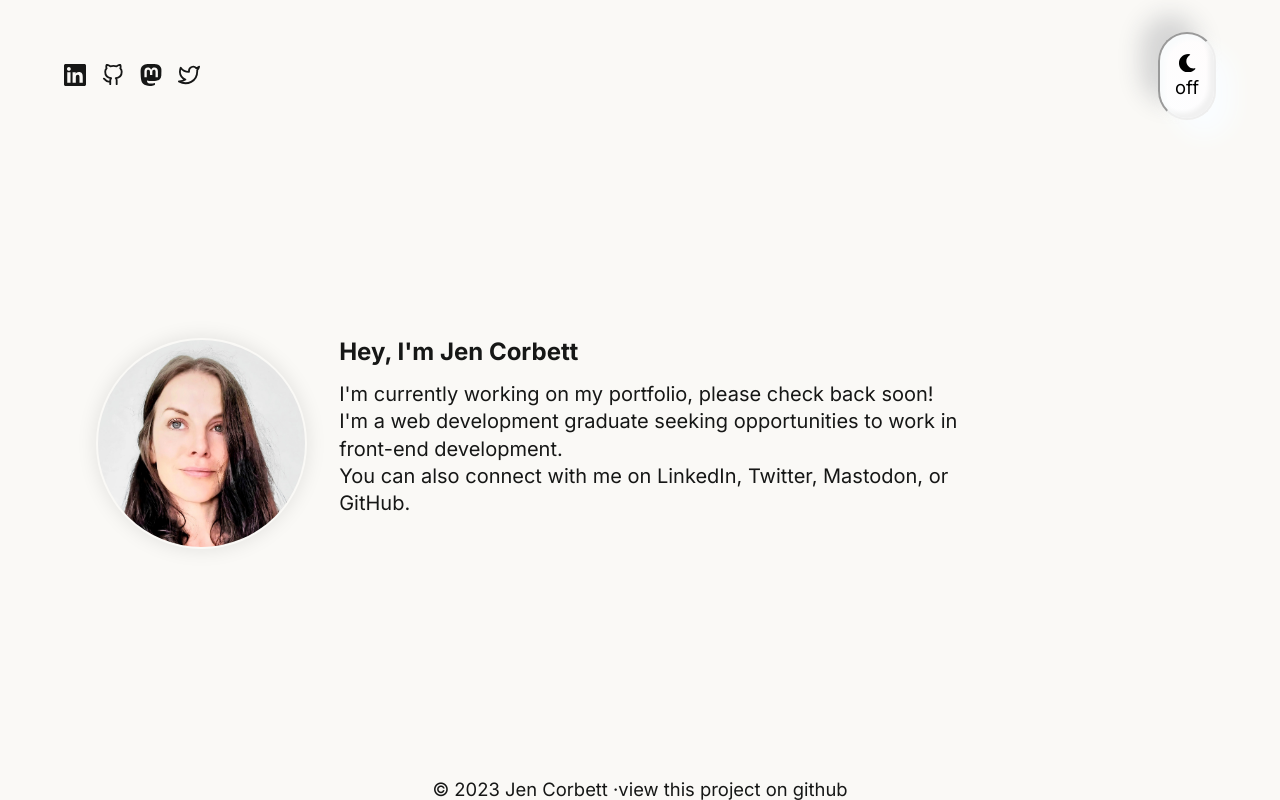
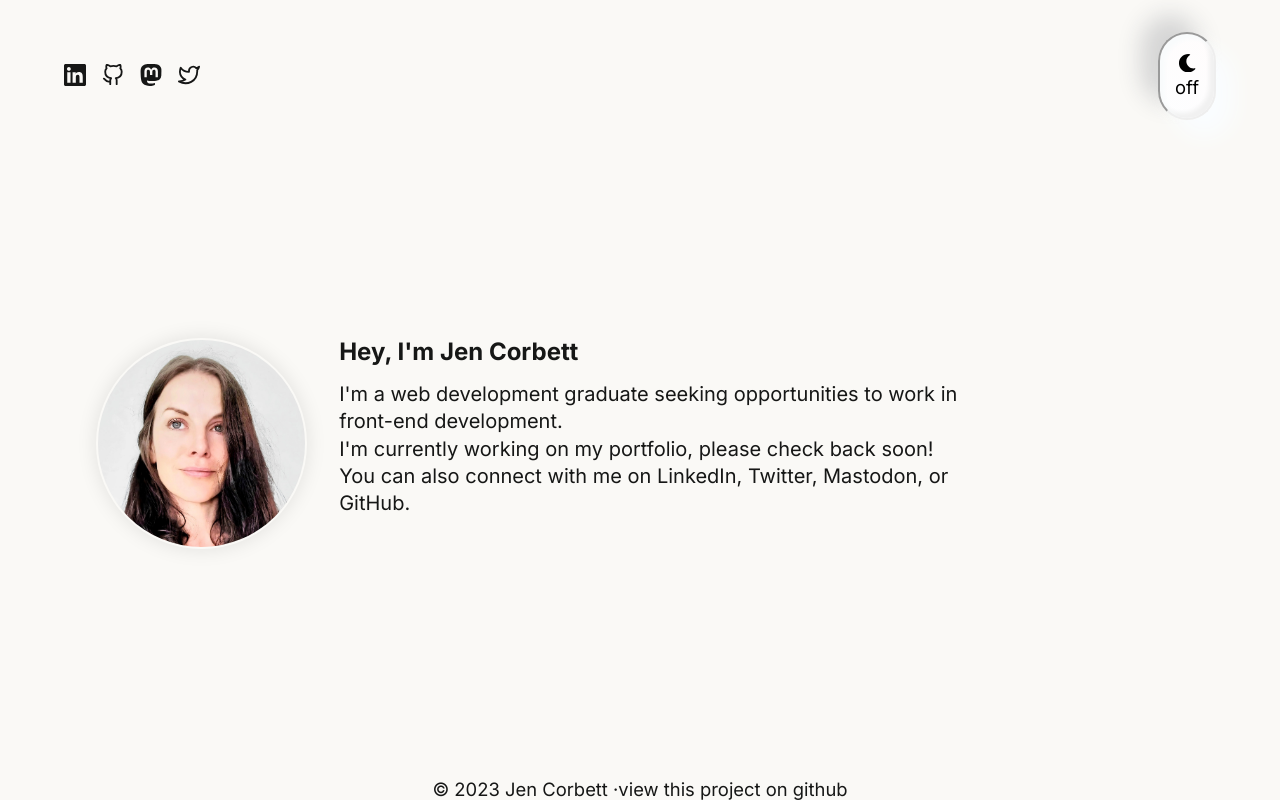
Before and after one commit to ajenstory/jencorbett.dev, a Next.js app in the folder app/: page / in a window 1280 px wide. Built offline with nearby package versions, Linux system fonts and the light colour scheme.

Commit message:
Update content

```diff
--- a/app/pages/index.js
+++ b/app/pages/index.js
@@ -21,8 +21,7 @@ const Home = () => {
           </li>
           <li className={indexStyles.intro}>
             <h1 className={indexStyles.title}>{description.title}</h1>
-            <p>{description.intro}</p>
-            <p>{description.cta}</p>
+            <p>{description.cta}</p> <p>{description.intro}</p>
             <p>{description.social}</p>
           </li>
         </ul>
```
